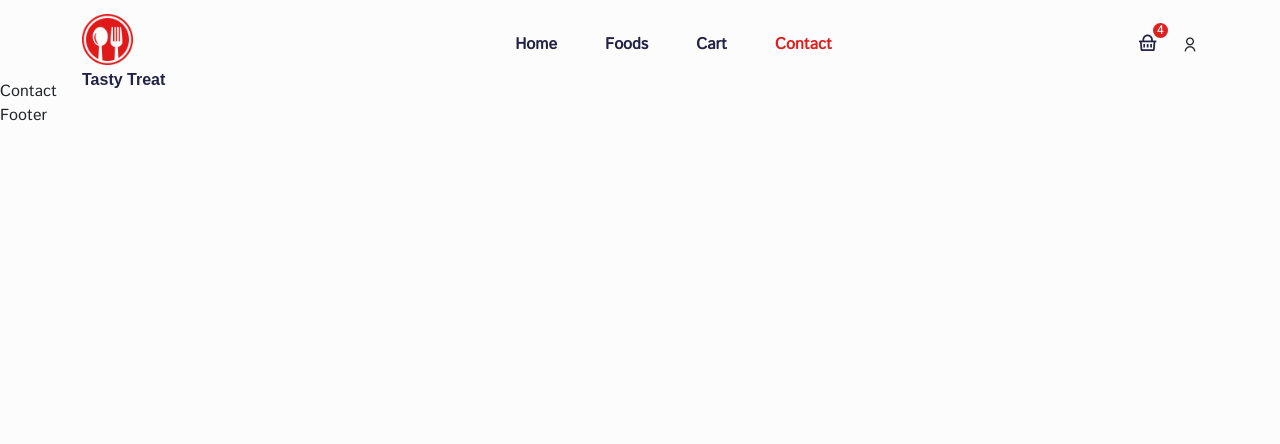
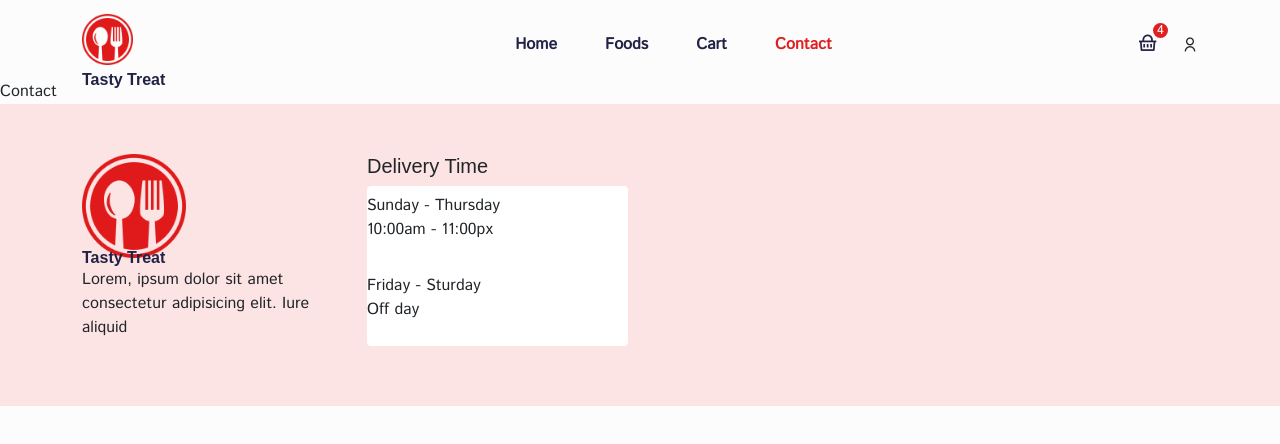
Before and after one commit to PuryaB97/React-Apps, a React (Create React App) app in the folder food-delivery-app/: page /contact in a window 1280 px wide. Shown: the top 444 px of the page. Built offline with nearby package versions, Linux system fonts and the light colour scheme; a web font is replaced by a local one.

Commit message:
Creating footer

```diff
--- a/food-delivery-app/src/components/Footer/Footer.jsx
+++ b/food-delivery-app/src/components/Footer/Footer.jsx
@@ -1,7 +1,42 @@
 import React from "react";
+import { Container, Row, Col, ListGroup, ListGroupItem } from "reactstrap";
+import logo from "../../assets/images/res-logo.png";
+import "../../styles/footer.css";
 
 const Footer = () => {
-  return <div>Footer</div>;
+  return (
+    <footer className="footer">
+      <Container>
+        <Row>
+          <Col lg="3" md="4" sm="6">
+            <div className="logo footer__logo text-start">
+              <img src={logo} alt="logo" />
+              <h5>Tasty Treat</h5>
+              <p>
+                Lorem, ipsum dolor sit amet consectetur adipisicing elit. Iure
+                aliquid
+              </p>
+            </div>
+          </Col>
+          <Col lg="3" md="4" sm="6">
+            <h5>Delivery Time</h5>
+            <ListGroup>
+              <ListGroupItem className="delivery__time-item border-0 ps-0">
+                <span>Sunday - Thursday</span>
+                <p>10:00am - 11:00px</p>
+              </ListGroupItem>
+              <ListGroupItem className="delivery__time-item border-0 ps-0">
+                <span>Friday - Sturday</span>
+                <p>Off day</p>
+              </ListGroupItem>
+            </ListGroup>
+          </Col>
+          <Col lg="3" md="4" sm="6"></Col>
+          <Col lg="3" md="4" sm="6"></Col>
+        </Row>
+      </Container>
+    </footer>
+  );
 };
 
 export default Footer;
--- /dev/null
+++ b/food-delivery-app/src/styles/footer.css
@@ -0,0 +1,4 @@
+.footer {
+  padding: 50px 0px;
+  background: #fde4e4;
+}
--- a/food-delivery-app/src/styles/header.css
+++ b/food-delivery-app/src/styles/header.css
@@ -134,6 +134,6 @@
   }
 
   .logo h5 {
-    margin-top: 5px;
+    margin-top: 0px;
   }
 }
```
